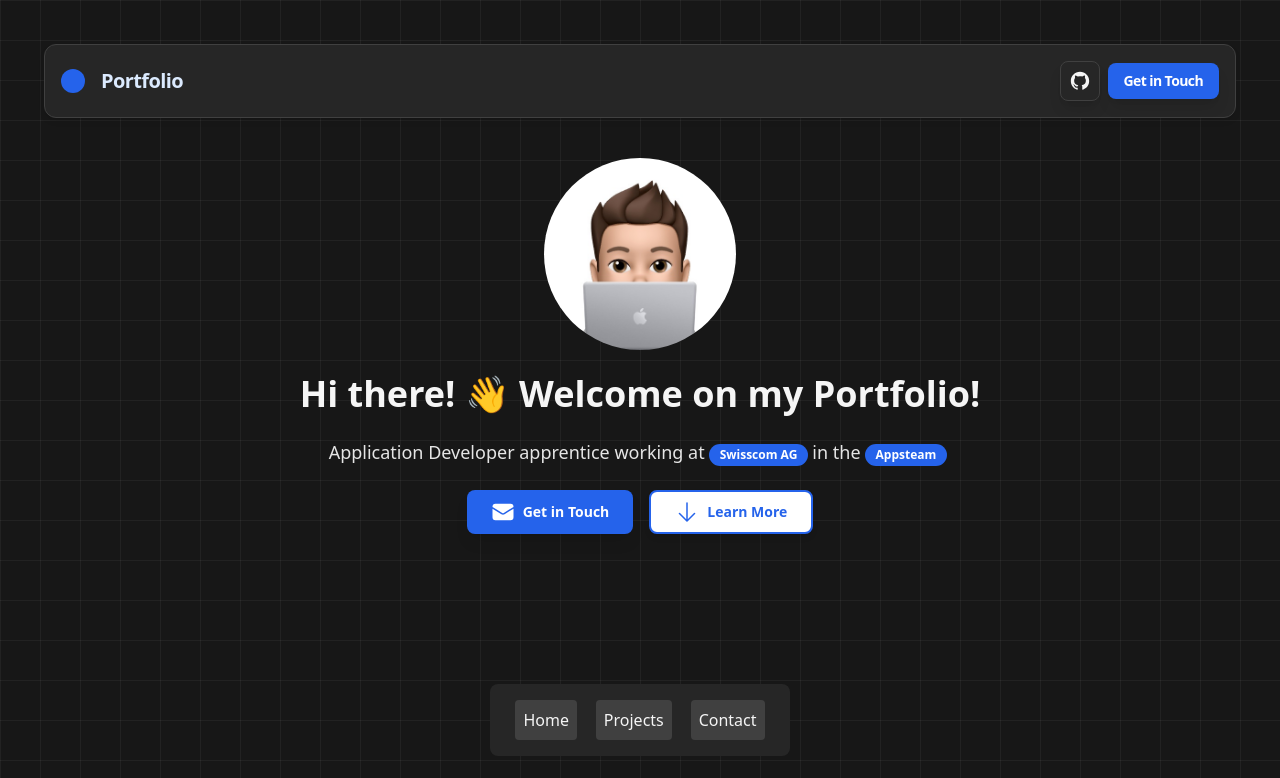
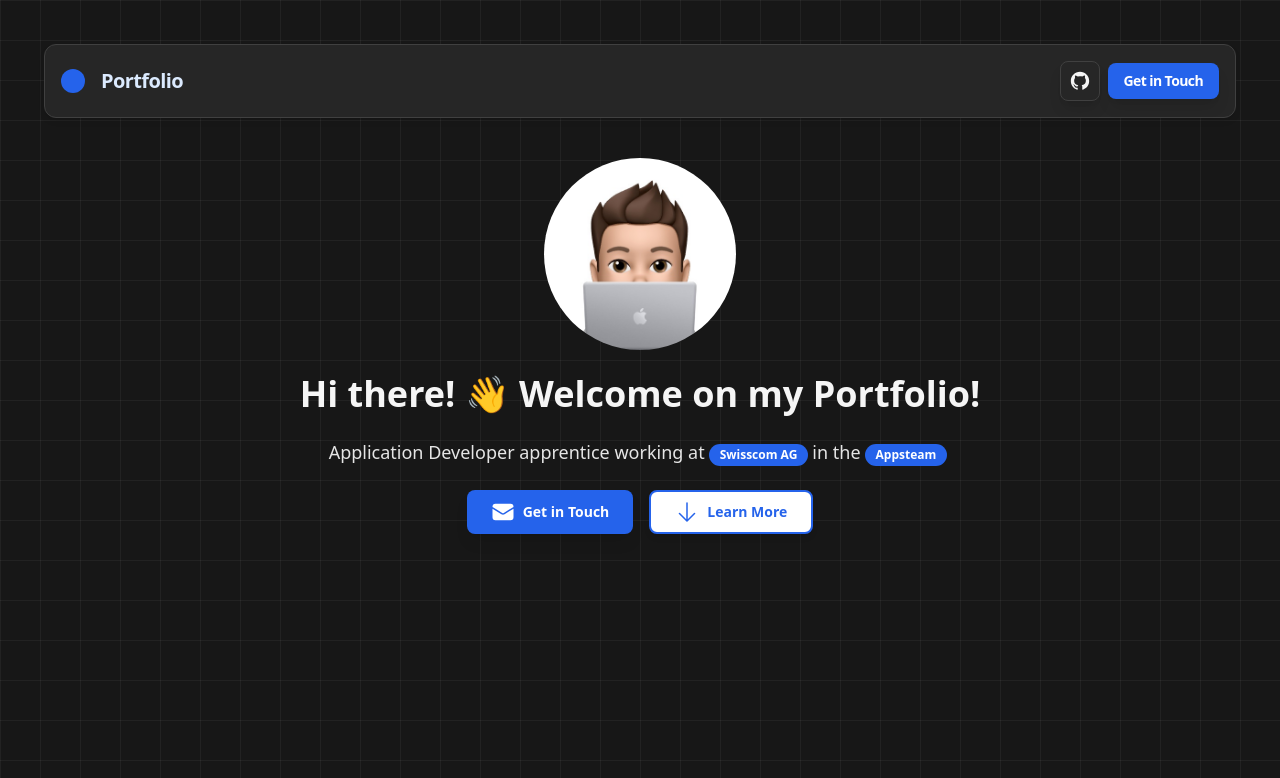
Before and after one commit to Fabbboy/portfolio, a Next.js app: page / in a window 1280 px wide. Shown: the top 778 px of the page. Built offline with nearby package versions, Linux system fonts and the light colour scheme.

Commit message:
fixed hydration issues

```diff
--- a/src/app/page.tsx
+++ b/src/app/page.tsx
@@ -6,20 +6,6 @@ export default function Home() {
     <main className="flex flex-col min-h-screen w-screen p-11 space-y-10">
       <HeaderComponent />
       <HeroComponent />
-
-      <div className="fixed bottom-0 left-0 w-full p-11 flex justify-center">
-        <div className="bg-neutral-800 text-neutral-100 p-4 flex justify-around items-center rounded-lg min-w-[300px] min-h-[60px]">
-          <button className="p-2 bg-neutral-700 rounded hover:bg-neutral-600">
-            Home
-          </button>
-          <button className="p-2 bg-neutral-700 rounded hover:bg-neutral-600">
-            Projects
-          </button>
-          <button className="p-2 bg-neutral-700 rounded hover:bg-neutral-600">
-            Contact
-          </button>
-        </div>
-      </div>
     </main>
   );
 }
--- a/src/components/HeaderComponent/HeaderComponent.tsx
+++ b/src/components/HeaderComponent/HeaderComponent.tsx
@@ -23,8 +23,8 @@ const HeaderComponent = () => {
                   className="size-6 fill-current"
                 >
                   <path
-                    fill-rule="evenodd"
-                    clip-rule="evenodd"
+                    fillRule="evenodd"
+                    clipRule="evenodd"
                     d="M12 2C6.477 2 2 6.463 2 11.97c0 4.404 2.865 8.14 6.839 9.458.5.092.682-.216.682-.48 0-.236-.008-.864-.013-1.695-2.782.602-3.369-1.337-3.369-1.337-.454-1.151-1.11-1.458-1.11-1.458-.908-.618.069-.606.069-.606 1.003.07 1.531 1.027 1.531 1.027.892 1.524 2.341 1.084 2.91.828.092-.643.35-1.083.636-1.332-2.22-.251-4.555-1.107-4.555-4.927 0-1.088.39-1.979 1.029-2.675-.103-.252-.446-1.266.098-2.638 0 0 .84-.268 2.75 1.022A9.607 9.607 0 0 1 12 6.82c.85.004 1.705.114 2.504.336 1.909-1.29 2.747-1.022 2.747-1.022.546 1.372.202 2.386.1 2.638.64.696 1.028 1.587 1.028 2.675 0 3.83-2.339 4.673-4.566 4.92.359.307.678.915.678 1.846 0 1.332-.012 2.407-.012 2.734 0 .267.18.577.688.48 3.97-1.32 6.833-5.054 6.833-9.458C22 6.463 17.522 2 12 2Z"
                   ></path>
                 </svg>
--- a/src/components/HeroComponent/HeroComponent.tsx
+++ b/src/components/HeroComponent/HeroComponent.tsx
@@ -16,7 +16,7 @@ const HeroComponent = () => {
       <h1 className="text-3xl md:text-4xl font-bold text-center text-neutral-100">
         Hi there! 👋 Welcome on my Portfolio!
       </h1>
-      <p className="text-lg text-center text-neutral-200">
+      <div className="text-lg text-center text-neutral-200">
         Application Developer apprentice working at
         <span className="inline-block mx-1">
           <Badge
@@ -35,7 +35,7 @@ const HeroComponent = () => {
             Appsteam
           </Badge>
         </span>
-      </p>
+      </div>
       <div className="flex flex-col md:flex-row space-y-4 md:space-y-0 md:space-x-4 mt-6">
         <Button
           variant="secondary"
```
